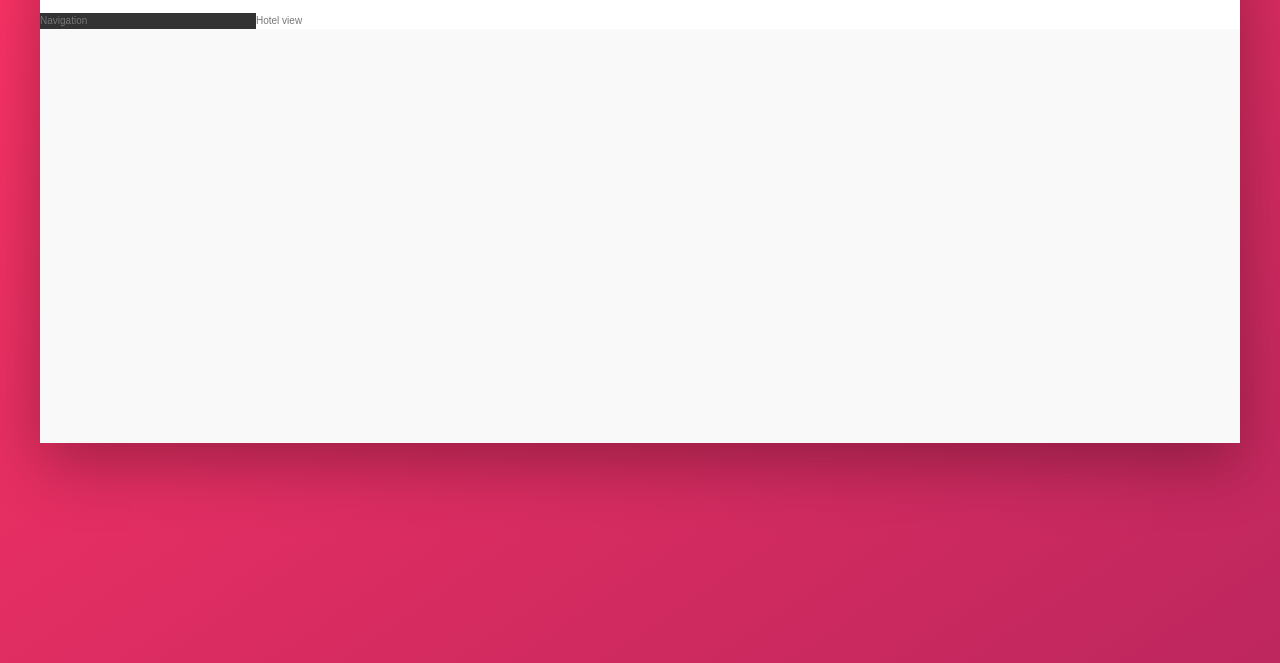
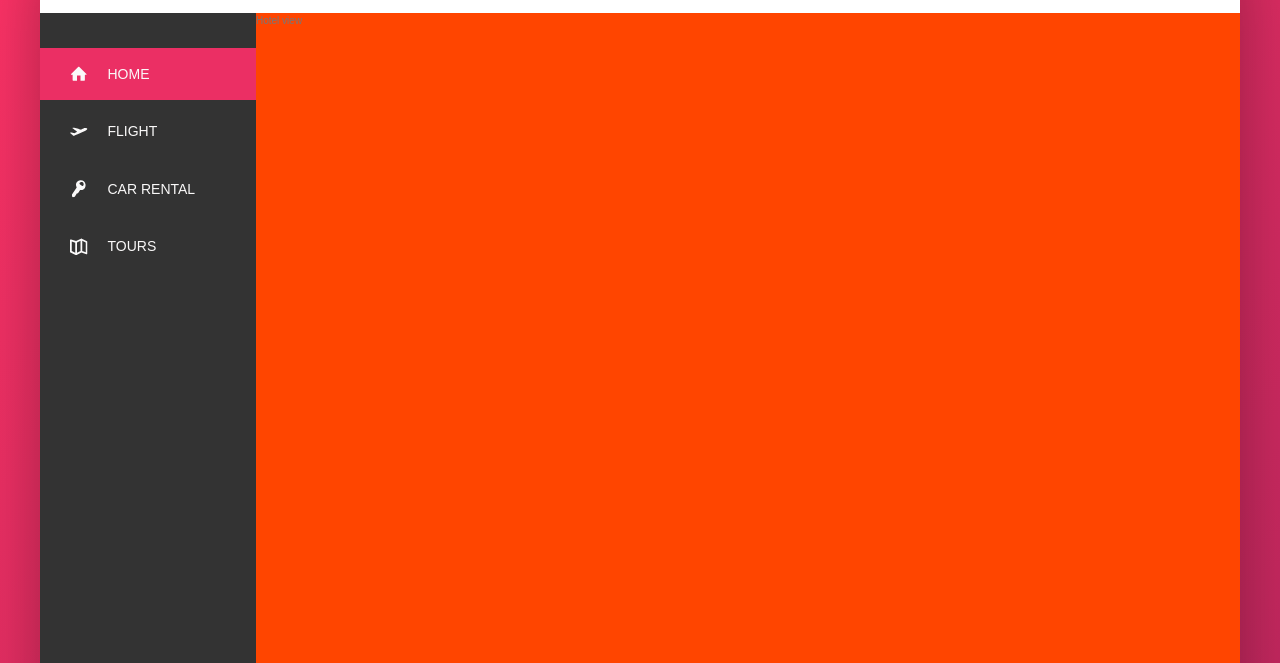
Before and after one commit to jotagep/Trillo, a website: page index.html in a window 1280 px wide. Shown: the part 137-800 px from the top of the page. Drawn offline with Linux system fonts and the light colour scheme.

Commit message:
Added html+scss Sidenav

```diff
--- a/index.html
+++ b/index.html
@@ -51,7 +51,44 @@
         </header>
         <div class="content">
             <nav class="sidebar">
-                Navigation
+                <ul class="side-nav">
+                    <li class="side-nav__item side-nav__item--active">
+                        <a href="#" class="side-nav__link">
+                            <svg class="side-nav__icon">
+                                <use xlink:href="img/sprite.svg#icon-home"></use>
+                            </svg>
+                            <span>Home</span>
+                        </a>
+                    </li>
+                    <li class="side-nav__item">
+                        <a href="#" class="side-nav__link">
+                            <svg class="side-nav__icon">
+                                <use xlink:href="img/sprite.svg#icon-aircraft-take-off"></use>
+                            </svg>
+                            <span>Flight</span>
+                        </a>
+                    </li>
+                    <li class="side-nav__item">
+                        <a href="#" class="side-nav__link">
+                            <svg class="side-nav__icon">
+                                <use xlink:href="img/sprite.svg#icon-key"></use>
+                            </svg>
+                            <span>Car rental</span>
+                        </a>
+                    </li>
+                    <li class="side-nav__item">
+                        <a href="#" class="side-nav__link">
+                            <svg class="side-nav__icon">
+                                <use xlink:href="img/sprite.svg#icon-map"></use>
+                            </svg>
+                            <span>Tours</span>
+                        </a>
+                    </li>
+                </ul>
+
+                <div class="legal">
+                    &copy; 2017 by Trillo. All rights reserved.
+                </div>
             </nav>
             <main class="hotel-view">
                 Hotel view
--- a/sass/_components.scss
+++ b/sass/_components.scss
@@ -1,6 +1,5 @@
 ////////////////////
 // LOGO BOX
-
 
 .logo {
     flex: 0 0 20%;
@@ -109,5 +108,78 @@
         border-radius: 50%;
         margin-right: 1rem;
     }
+}
 
+////////////////////
+// SIDE NAV
+
+.side-nav {
+    list-style: none;
+    font-size: 1.4rem;
+    margin-top: 3.5rem;
+
+    &__item {
+        position: relative;
+
+
+        &:not(:last-child) {
+            margin-bottom: .5rem;
+        }
+
+        &::before {
+            content: "";
+            position: absolute;
+            top: 0;
+            left: 0;
+            height: 100%;
+            width: 3px;
+            background-color: var(--color-primary);
+            transform: scaleY(0);
+            transition: width .4s, transform .2s cubic-bezier(1,0,0,1) .4s, background-color .1s;
+
+        }
+
+        &:hover::before,
+        &--active::before {
+            transform: scaleY(1);
+            width: 100%;
+            transition: transform .2s, width .4s cubic-bezier(1,0,0,1) .2s;
+        }
+
+        &:active::before {
+            background-color: var(--color-primary-light);
+        }
+    }
+
+    &__link:link,
+    &__link:visited {
+        color: var(--color-grey-light-1);
+        text-decoration: none;
+        text-transform: uppercase;
+        display: block;
+        position: relative;
+        z-index: 10;
+        padding: 1.5rem 3rem;
+
+        display: flex;
+        align-items: center;
+    }
+
+    &__icon {
+        width: 1.75rem;
+        height: 1.75rem;
+
+        fill: currentColor;
+        margin-right: 2rem;
+    }
 }
+
+////////////////////
+// LEGAL
+
+.legal {
+    font-size: 1.2rem;
+    text-align: center;
+    padding: 2.5rem;
+    color: var(--color-grey-light-4);
+}
--- a/sass/_layout.scss
+++ b/sass/_layout.scss
@@ -3,8 +3,6 @@
     margin: 8rem auto;
     background-color: var(--color-grey-light-1);
     box-shadow: var(--shadow-dark);
-
-    height: 50rem;
 }
 
 .header {
@@ -25,9 +23,15 @@
 .sidebar {
     background-color: var(--color-grey-dark-1);
     flex: 0 0 18%;
+
+    display: flex;
+    flex-direction: column;
+    justify-content: space-between;
 }
 
 .hotel-view {
-    background-color: #fff;
     flex: 1 0 auto;
+    // Test
+    background-color: orangered;
+    height: 80rem;
 }
```
Also changed, not shown: css/style.css.
